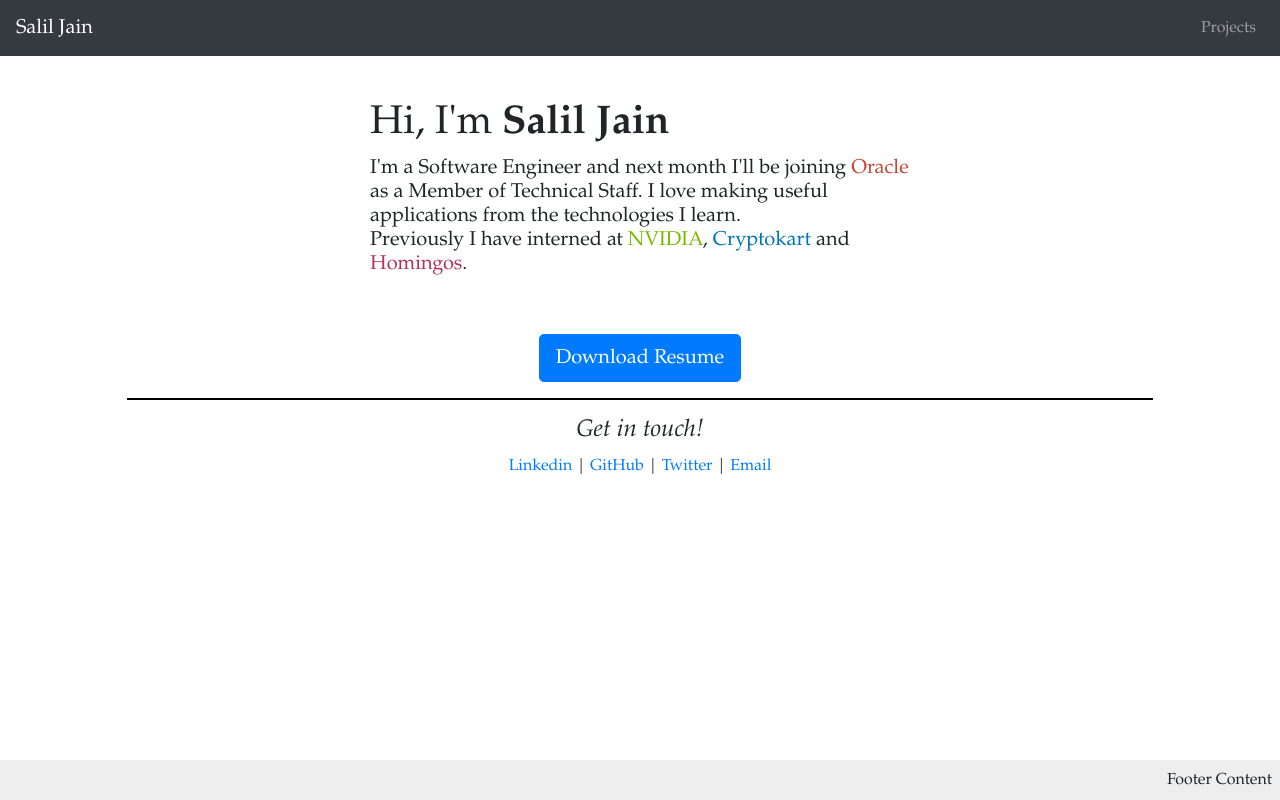
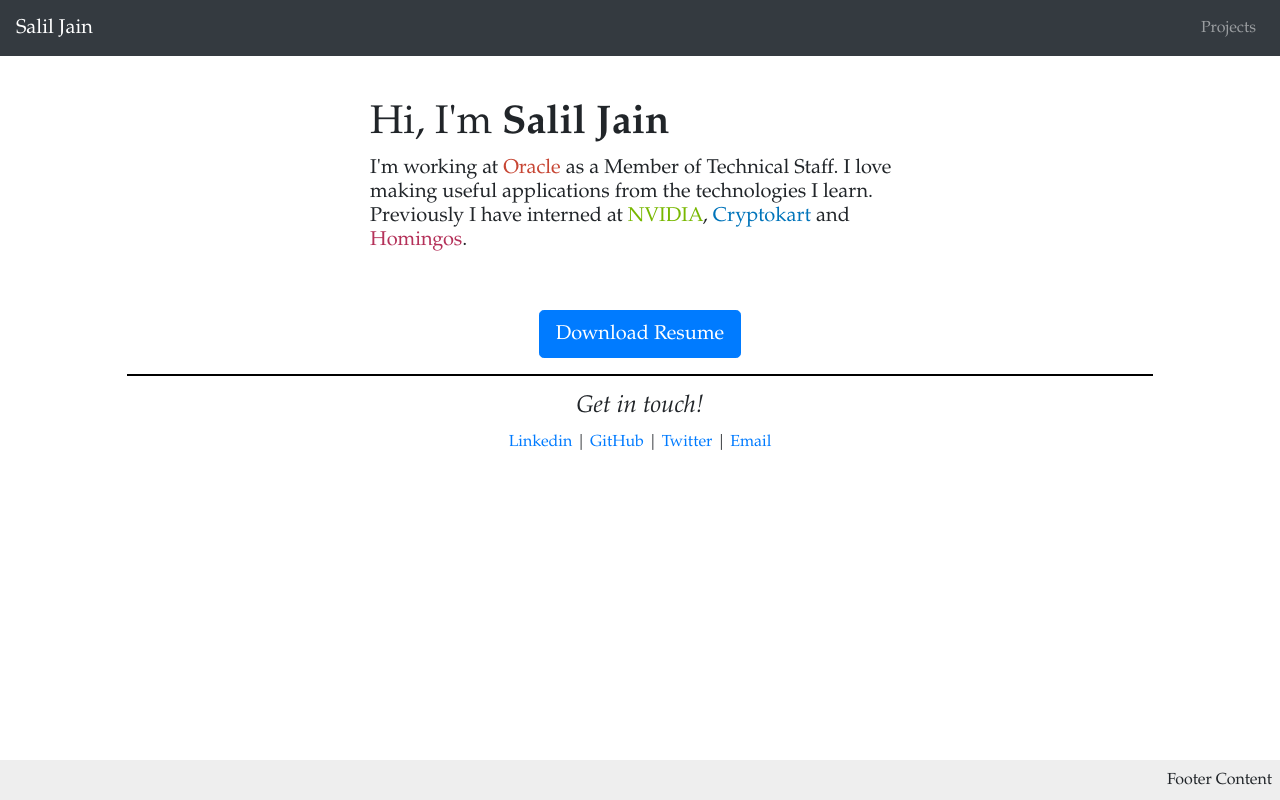
Before and after one commit to Salil-Jain/salil-jain.github.io, a React (Create React App) app: page / in a window 1280 px wide. Built offline with nearby package versions, Linux system fonts and the light colour scheme.

Commit message:
changes in home

```diff
--- a/src/HomeComponent.js
+++ b/src/HomeComponent.js
@@ -12,7 +12,7 @@
             <Col lg={{ span: 6, offset: 3 }}>
               <h1>Hi, I'm <b>Salil Jain</b></h1>
               <h5>
-                I'm a Software Engineer and next month I'll be joining <a href="https://www.oracle.com/" rel="noopener noreferrer" target="_blank" class="oracle-link">Oracle</a> as a Member of Technical Staff.{' '}
+                I'm working at <a href="https://www.oracle.com/" rel="noopener noreferrer" target="_blank" class="oracle-link">Oracle</a> as a Member of Technical Staff.{' '}
                 {/* <br/> */}
                 I love making useful applications from the technologies I learn.
                 <br/>
```
